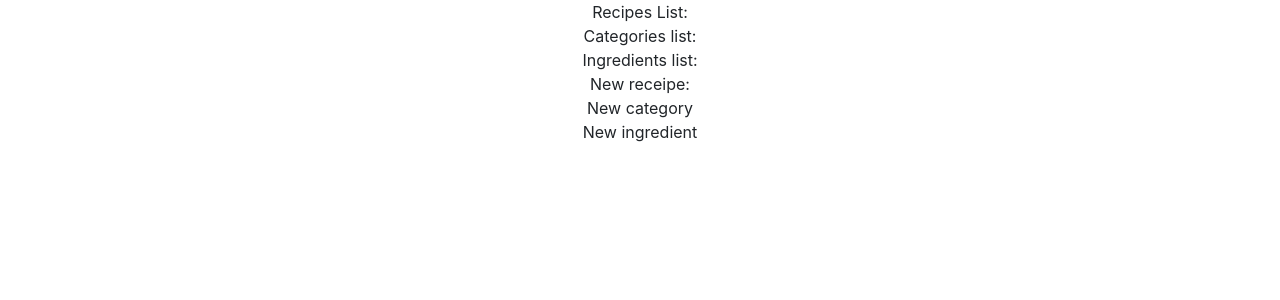
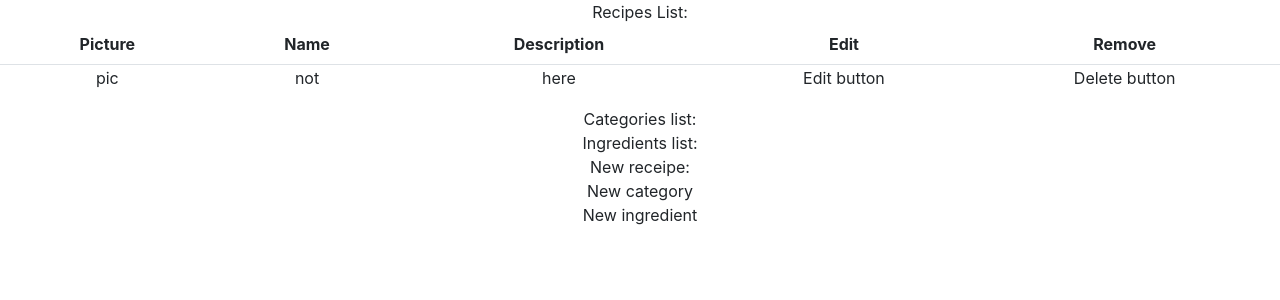
Before and after one commit to quackness/recipes, a React (Create React App) app in the folder client/: page / in a window 1280 px wide. Shown: the top 300 px of the page. Built offline with nearby package versions, Linux system fonts and the light colour scheme.

Commit message:
add table

```diff
--- a/client/src/components/RecipesList.jsx
+++ b/client/src/components/RecipesList.jsx
@@ -2,6 +2,24 @@ export default function RecipesList() {
   return (
     <div>
       Recipes List:
+      <table className="table">
+        <thead>
+          <tr>
+            <th>Picture</th>
+            <th>Name</th>
+            <th>Description</th>
+            <th>Edit</th>
+            <th>Remove</th>
+          </tr>
+        </thead>
+        <tbody>
+          <td>pic</td>
+          <td>not</td>
+          <td>here</td>
+          <td>Edit button</td>
+          <td>Delete button</td>
+        </tbody>
+      </table>
     </div>
-  )
+  );
 }
```
